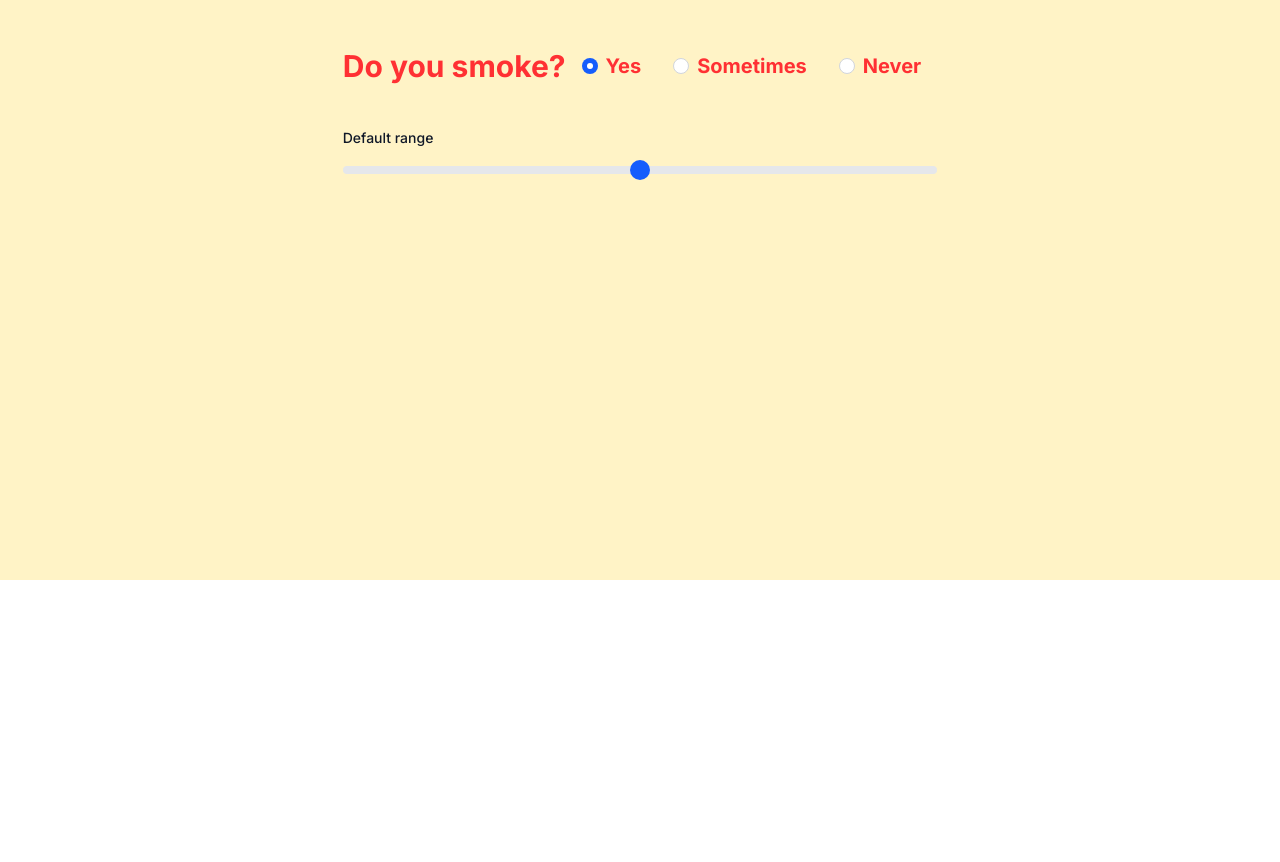
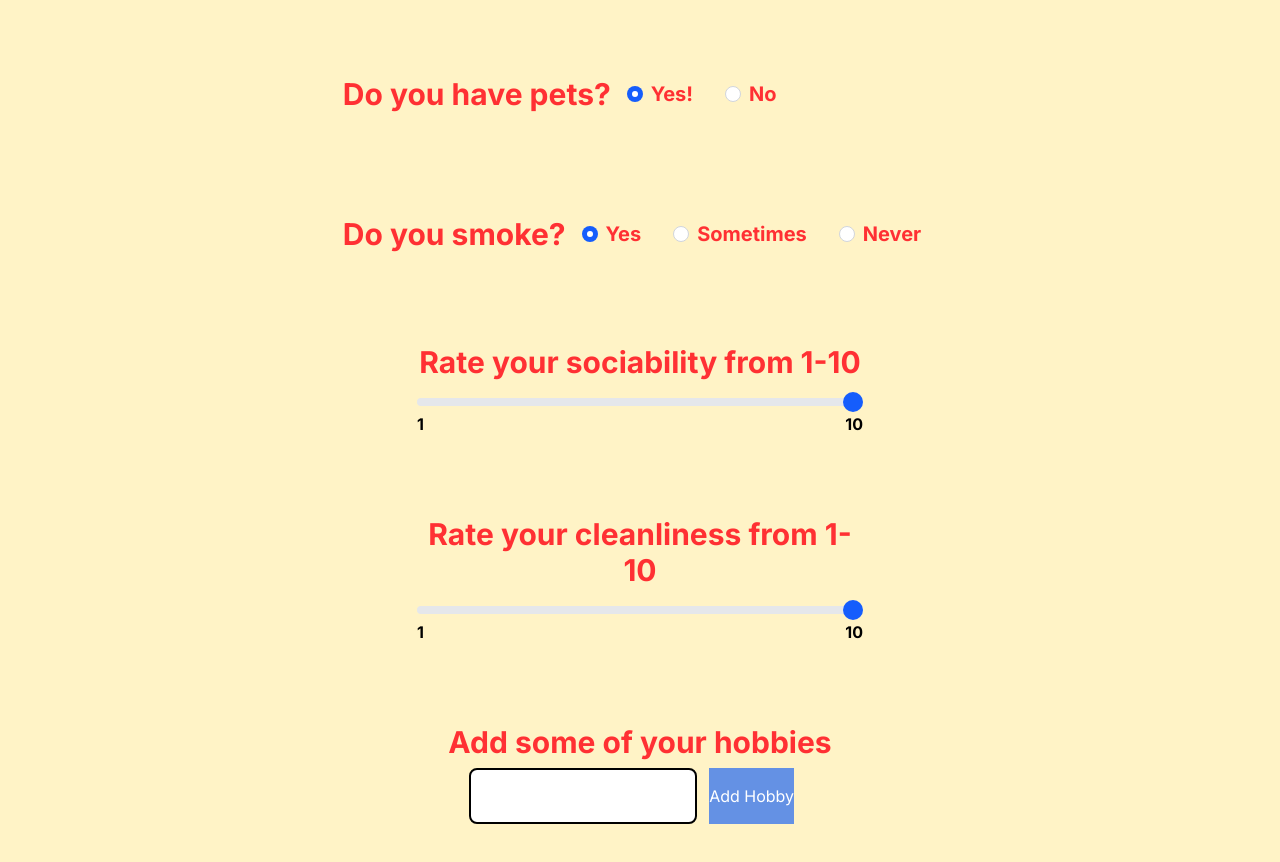
Before and after one commit to Evan-Proulx/RoommateLink-Frontend, a React (Vite) app: page / in a window 1280 px wide. Shown: the part 220-1082 px from the top of the page. Before the commit the page ends 800 px from the top, so only its background shows below. Built offline with nearby package versions, Linux system fonts and the light colour scheme; a web font is replaced by a local one.

Commit message:
-Added hobby input to the SurveyForm3 component

```diff
--- a/src/App.css
+++ b/src/App.css
@@ -17,6 +17,7 @@
     font-weight: 400;
     font-style: normal;
     color: #FF3033;
+    @apply text-4xl p-4
 }
 
 .header-text {
--- a/src/App.tsx
+++ b/src/App.tsx
@@ -6,6 +6,7 @@ import Navbar from "./Components/Navbar.tsx";
 import Survey from "./Components/Survey/Survey.tsx";
 import ButtonNav from "./Components/Survey/Button-Nav.tsx";
 import TimePicker from "./Components/Survey/TimePicker.tsx";
+import AddHobby from "./Components/Survey/AddHobby.tsx";
 
 function App() {
 
@@ -14,6 +15,8 @@ function App() {
             <div className={"flex flex-col"}>
                 <Survey/>
             </div>
+
+
         </>
     )
 
--- /dev/null
+++ b/src/Components/Survey/AddHobby.tsx
@@ -0,0 +1,65 @@
+import React, {useState} from 'react';
+import {Simulate} from "react-dom/test-utils";
+import input = Simulate.input;
+
+const AddHobby = () => {
+    const [hobbies, setHobbies] = useState([])
+    const [inputValue, setInputValue] = useState('')
+
+    const handleNewHobby = () => {
+        if (hobbies.length <= 5) {
+            if (inputValue.trim() !== '') {
+                setHobbies([...hobbies, inputValue]);
+                setInputValue('');
+            }
+        }
+    }
+
+    // Creates a new array with all the indexes in hobbies except the passed index
+    const handleDeleteHobby = (index) => {
+        setHobbies(hobbies.filter((_, i) => i !== index));
+        console.log(hobbies)
+    }
+
+    return (
+        <div>
+            <div className={"flex flex-col items-center"}>
+                {/*Hobby input*/}
+                <label htmlFor="profession" className="block mb-2 header2-text text-center">Add some of your
+                    hobbies</label>
+                <div className={"flex space-x-3"}>
+                    <input type="input" id="profession" value={inputValue}
+                           onChange={(event) => setInputValue(event.target.value)}
+                           className="bg-white border-2 border-black text-gray-900 text-sm rounded-lg block w-2/3 p-4"/>
+                    <button type="button" onClick={handleNewHobby}
+                            className="text-white cursor-pointer bg-[var(--color-secondary)]">
+                        Add Hobby
+                    </button>
+                </div>
+                <ul className={" w-3/4 h-20 p-4 flex flex-wrap gap-2 justify-center"}>
+                    {hobbies.map((hobby, index) => (
+                        <li>
+                        <span key={index} id="badge-dismiss-default"
+                              className="inline-flex items-center px-2 py-1 me-2 text-sm font-medium text-blue-800 bg-blue-100 rounded-sm dark:bg-blue-900 dark:text-blue-300">
+                        {hobby}
+                            {/*Hobby delete button*/}
+                            <button type="button" onClick={() => handleDeleteHobby(index)}
+                                    className="inline-flex items-center p-1 ms-2 text-sm text-blue-400 bg-transparent rounded-xs hover:bg-blue-200 hover:text-blue-900 dark:hover:bg-blue-800 dark:hover:text-blue-300"
+                                    data-dismiss-target="#badge-dismiss-default" aria-label="Remove">
+                                <svg className="w-2 h-2" aria-hidden="true" xmlns="http://www.w3.org/2000/svg"
+                                     fill="none" viewBox="0 0 14 14">
+                                    <path stroke="currentColor" stroke-linecap="round" stroke-linejoin="round"
+                                          stroke-width="2" d="m1 1 6 6m0 0 6 6M7 7l6-6M7 7l-6 6"/>
+                                </svg>
+                        <span className="sr-only">Remove badge</span>
+                        </button>
+                        </span>
+                        </li>
+                    ))}
+                </ul>
+            </div>
+        </div>
+    );
+};
+
+export default AddHobby;
--- a/src/Components/Survey/Survey-Form1.tsx
+++ b/src/Components/Survey/Survey-Form1.tsx
@@ -67,6 +67,7 @@ const SurveyForm1 = () => {
                 </select>
             </form>
             <ButtonNav/>
+
         </div>
     );
 };
--- a/src/Components/Survey/Survey.tsx
+++ b/src/Components/Survey/Survey.tsx
@@ -10,6 +10,7 @@ const Survey = () => {
     return (
         <>
             <div className={"bg-[var(--color-primary)] min-h-screen"}>
+                <h1 className={"logo"}>Roommate Link</h1>
                 <div className={"flex items-center justify-center"}>
                     <div className="flex flex-col items-center justify-center w-1/2 xl:w-1/3">
                         <SurveyForm3/>
--- a/src/Components/Survey/SurveyForm3.tsx
+++ b/src/Components/Survey/SurveyForm3.tsx
@@ -1,11 +1,12 @@
 import React from 'react';
+import AddHobby from "./AddHobby.tsx";
 
 const SurveyForm3 = () => {
     return (
-        <div className={"pt-12"}>
-            <form className={"space-y-8"}>
+        <div className={"py-12"}>
+            <form className={"space-y-20"}>
 
-                {/*This doesnt get affected by spacing*/}
+                {/*This doesn't get affected by spacing*/}
                 <div><h2 className={"header-text-big text-center"}>About You</h2>
                     <p className={"text-center font-bold"}>Please answer honestly</p></div>
 
@@ -64,13 +65,33 @@ const SurveyForm3 = () => {
                             </label>
                         </div>
                     </div>
+                </fieldset>
 
-                </fieldset>
-                {/*Budget Slider*/}
+                {/*Sociability Slider*/}
+                <div className={"flex justify-center"}>
+                    <div className="relative mb-6 w-3/4">
+                        <label htmlFor="" className="block mb-2 header2-text text-center">Rate your sociability from
+                            1-10</label>
+                        <input id="" type="range" min="1" max="10" step="1"
+                               className="w-full h-2 bg-gray-200 rounded-lg appearance-none cursor-pointer dark:bg-gray-700"/>
+                        <span className="text-md font-bold absolute start-0 -bottom-6">1</span>
+                        <span className="text-md font-bold absolute end-0 -bottom-6">10</span>
+                    </div>
+                </div>
 
-                <label for="default-range" class="block mb-2 text-sm font-medium text-gray-900 dark:text-white">Default range</label>
-                <input id="default-range" type="range" value="50" class="w-full h-2 bg-gray-200 rounded-lg appearance-none cursor-pointer dark:bg-gray-700"></input>
+                <div className={"flex justify-center"}>
+                    <div className="relative mb-6 w-3/4">
+                        <label htmlFor="" className="block mb-2 header2-text text-center">Rate your cleanliness from 1-10</label>
+                        <input id="" type="range" min="1" max="10" step="1"
+                               className="w-full h-2 bg-gray-200 rounded-lg appearance-none cursor-pointer dark:bg-gray-700"/>
+                        <span className="text-md font-bold absolute start-0 -bottom-6">1</span>
+                        <span className="text-md font-bold absolute end-0 -bottom-6">10</span>
+                    </div>
+                </div>
 
+                <div className={"flex flex-col items-center"}>
+                    <AddHobby/>
+                </div>
             </form>
         </div>
     );
```
